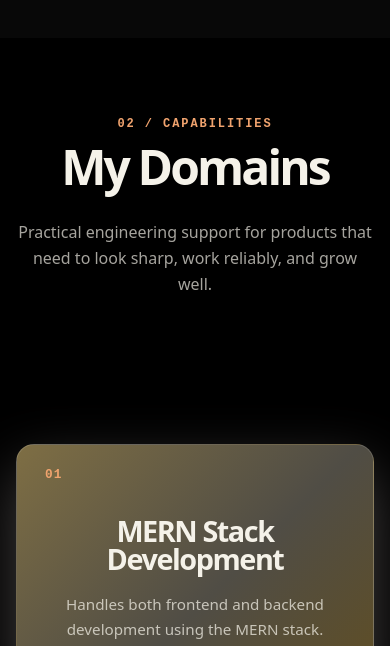
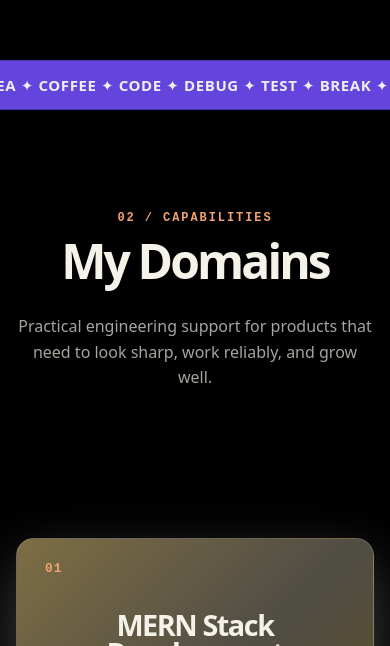
Before and after one commit to Lab-Dev-Pranav/PF, a React (Vite) app: page /home in a window 390 px wide. Shown: the part 2958-3604 px from the top of the page. Built offline with nearby package versions, Linux system fonts and the light colour scheme; a web font is replaced by a local one.

Commit message:
Textloop added

```diff
--- a/src/components/ScrollExpand.css
+++ b/src/components/ScrollExpand.css
@@ -53,7 +53,7 @@
   position: absolute;
   inset: 0;
   pointer-events: none;
-  background: linear-gradient(to top, rgba(0, 0, 0, 0.75), rgba(0, 0, 0, 0.1) 45%, rgba(0, 0, 0, 0.35));
+  background: linear-gradient(to top, rgba(8, 8, 8, 0.75), rgba(0, 0, 0, 0.1) 45%, rgba(0, 0, 0, 0.35));
   opacity: 0;
 }
 
--- /dev/null
+++ b/src/components/TextLoop.css
@@ -0,0 +1,40 @@
+.text-loop {
+  position: relative;
+  width: 100%;
+  height: clamp(180px, 43.333vw, 500px);
+  overflow: hidden;
+  background: #9c303000;
+}
+
+.text-loop-svg {
+  display: block;
+  width: 100%;
+  height: 100%;
+  /* margin: -210px 0px 0px 0px; */
+}
+
+
+.text-loop-text {
+  user-select: none;
+}
+
+.text-loop-measure {
+  visibility: hidden;
+  pointer-events: none;
+}
+
+@media (max-width: 700px) {
+  .text-loop {
+    height: clamp(70px, 24vw, 110px);
+  }
+
+  .text-loop-svg {
+    position: relative;
+    top: 50%;
+    left: 50%;
+    width: 180%;
+    height: 300px;
+    max-width: none;
+    transform: translate(-50%, -50%);
+  }
+}
--- /dev/null
+++ b/src/components/TextLoop.jsx
@@ -0,0 +1,159 @@
+import { useEffect, useId, useLayoutEffect, useMemo, useRef, useState } from 'react';
+import { gsap } from 'gsap';
+import './TextLoop.css';
+
+const VIEW_W = 1200;
+const VIEW_H = 520;
+const CX = VIEW_W / 2;
+const CY = VIEW_H / 2;
+const EDGE_PAD = 6;
+
+const buildPath = (shape, curviness, ribbonWidth) => {
+  const curve = Math.max(0, curviness);
+  const room = Math.max(20, CY - Math.max(0, ribbonWidth) / 2 - EDGE_PAD);
+
+  switch (shape) {
+    case 'circle': {
+      const radius = Math.min(90 + curve * 0.95, room);
+      return `M ${CX - radius} ${CY} A ${radius} ${radius} 0 1 1 ${CX + radius} ${CY} A ${radius} ${radius} 0 1 1 ${CX - radius} ${CY} Z`;
+    }
+    case 'infinity': {
+      const radius = 150 + curve * 1.4;
+      const height = Math.min(60 + curve * 0.95, room);
+      return [
+        `M ${CX} ${CY}`,
+        `C ${CX + radius * 0.55} ${CY - height} ${CX + radius} ${CY - height} ${CX + radius} ${CY}`,
+        `C ${CX + radius} ${CY + height} ${CX + radius * 0.55} ${CY + height} ${CX} ${CY}`,
+        `C ${CX - radius * 0.55} ${CY - height} ${CX - radius} ${CY - height} ${CX - radius} ${CY}`,
+        `C ${CX - radius} ${CY + height} ${CX - radius * 0.55} ${CY + height} ${CX} ${CY}`,
+        'Z'
+      ].join(' ');
+    }
+    case 'arch': {
+      const rise = Math.min(120 + curve * 1.1, room * 2);
+      return `M 120 ${CY + rise / 2} Q ${CX} ${CY - rise * 1.5} ${VIEW_W - 120} ${CY + rise / 2}`;
+    }
+    case 'line':
+      return `M -320 ${CY} L ${VIEW_W + 320} ${CY}`;
+    case 'wave':
+    default: {
+      const amplitude = Math.min(curve * 2.2, room * 2);
+      return `M -320 ${CY} Q -160 ${CY - amplitude} 0 ${CY} T 320 ${CY} T 640 ${CY} T 960 ${CY} T 1280 ${CY} T ${VIEW_W + 320} ${CY}`;
+    }
+  }
+};
+
+const TextLoop = ({
+  text = 'IDEA ✦ COFFEE ✦ CODE ✦ DEBUG ✦ TEST ✦ BREAK ✦ FIX ✦ REFACTOR ✦ COMMIT ✦ PUSH ✦ DEPLOY ✦ MONITOR ✦ LEARN ✦ REPEAT',
+  shape = 'wave',
+  path,
+  speed = 80,
+  direction = 'backward',
+  separator = '✦',
+  curviness = 0,
+  fontSize = 26,
+  fontWeight = 800,
+  letterSpacing = 2,
+  uppercase = true,
+  color = '#eeeeee',
+  ribbon = true,
+  ribbonColor = '#6345dd',
+  ribbonWidth = 86,
+  pauseOnHover = false,
+  className = '',
+  style = {}
+}) => {
+  const rootRef = useRef(null);
+  const pathRef = useRef(null);
+  const measureRef = useRef(null);
+  const headRef = useRef(null);
+  const tailRef = useRef(null);
+  const [metrics, setMetrics] = useState({ length: 0, reps: 1 });
+  const rawId = useId();
+  const pathId = `text-loop-${rawId.replace(/:/g, '')}`;
+  const pathData = useMemo(() => path || buildPath(shape, curviness, ribbonWidth), [shape, curviness, ribbonWidth]);
+  const unit = useMemo(() => {
+    const base = uppercase ? String(text).toUpperCase() : String(text);
+    const gap = separator ? `\u00A0${separator}\u00A0` : '\u00A0\u00A0\u00A0';
+    return `${base}${gap}`;
+  }, [text, separator, uppercase]);
+  const textStyle = useMemo(() => ({ fontSize: `${fontSize}px`, fontWeight, letterSpacing: `${letterSpacing}px` }), [fontSize, fontWeight, letterSpacing]);
+
+  useLayoutEffect(() => {
+    const pathElement = pathRef.current;
+    const measureElement = measureRef.current;
+    if (!pathElement || !measureElement) return undefined;
+
+    let cancelled = false;
+    const measure = () => {
+      if (cancelled) return;
+      try {
+        const length = pathElement.getTotalLength();
+        const unitWidth = measureElement.getComputedTextLength();
+        const reps = unitWidth > 0 ? Math.max(1, Math.round(length / unitWidth)) : 1;
+        setMetrics((previous) => previous.length === length && previous.reps === reps ? previous : { length, reps });
+      } catch {
+        return;
+      }
+    };
+
+    measure();
+    document.fonts?.ready.then(measure).catch(() => {});
+    return () => { cancelled = true; };
+  }, [pathData, unit, fontSize, fontWeight, letterSpacing]);
+
+  useEffect(() => {
+    const { length } = metrics;
+    const head = headRef.current;
+    const tail = tailRef.current;
+    if (!head || !tail || !length) return undefined;
+
+    const applyOffset = (offset) => {
+      const partner = offset >= 0 ? offset - length : offset + length;
+      head.setAttribute('startOffset', String(offset));
+      tail.setAttribute('startOffset', String(partner));
+    };
+    applyOffset(0);
+
+    if (window.matchMedia('(prefers-reduced-motion: reduce)').matches || speed <= 0) return undefined;
+
+    const state = { offset: 0 };
+    const tween = gsap.to(state, {
+      offset: direction === 'reverse' ? -length : length,
+      duration: length / speed,
+      ease: 'none',
+      repeat: -1,
+      onUpdate: () => applyOffset(state.offset)
+    });
+    const root = rootRef.current;
+    const pause = () => tween.pause();
+    const resume = () => tween.resume();
+    if (pauseOnHover && root) {
+      root.addEventListener('pointerenter', pause);
+      root.addEventListener('pointerleave', resume);
+    }
+    return () => {
+      tween.kill();
+      if (pauseOnHover && root) {
+        root.removeEventListener('pointerenter', pause);
+        root.removeEventListener('pointerleave', resume);
+      }
+    };
+  }, [metrics, speed, direction, pauseOnHover]);
+
+  const loopText = unit.repeat(metrics.reps);
+  const fitLength = metrics.length || undefined;
+
+  return (
+    <div ref={rootRef} className={`text-loop ${className}`.trim()} style={style}>
+      <svg className="text-loop-svg" viewBox={`0 0 ${VIEW_W} ${VIEW_H}`} preserveAspectRatio="xMidYMid meet" role="img" aria-label={text}>
+        <path ref={pathRef} id={pathId} d={pathData} fill="none" stroke={ribbon ? ribbonColor : 'none'} strokeWidth={ribbon ? ribbonWidth : 0} strokeLinecap="round" strokeLinejoin="round" />
+        <text ref={measureRef} className="text-loop-measure" style={textStyle} aria-hidden="true">{unit}</text>
+        <text className="text-loop-text" style={textStyle} fill={color} dominantBaseline="central" aria-hidden="true" textLength={fitLength} lengthAdjust="spacing"><textPath ref={headRef} href={`#${pathId}`} startOffset={0}>{loopText}</textPath></text>
+        <text className="text-loop-text" style={textStyle} fill={color} dominantBaseline="central" aria-hidden="true" textLength={fitLength} lengthAdjust="spacing"><textPath ref={tailRef} href={`#${pathId}`} startOffset={0}>{loopText}</textPath></text>
+      </svg>
+    </div>
+  );
+};
+
+export default TextLoop;
--- a/src/pages/Home/About.css
+++ b/src/pages/Home/About.css
@@ -1,6 +1,6 @@
 .about {
   min-height: 255vh;
-  background: #080808;
+  background: #05050500;
 }
 
 .about .scroll-expand {
--- a/src/pages/Home/Home.jsx
+++ b/src/pages/Home/Home.jsx
@@ -11,6 +11,7 @@ import Certification from './Certification';
 import Blog from './Blog';
 import Responsibilities from './Responsibilities';
 import HorizontalScroll from './HorizontalScroll';
+import TextLoop from '../../components/TextLoop';
 
 const Home = () => {
   return (
@@ -18,6 +19,7 @@ const Home = () => {
     <>
        <Hero />
       <About />
+      <TextLoop />
       <Services />
       <Experience />
       <WhatIDo />
```
